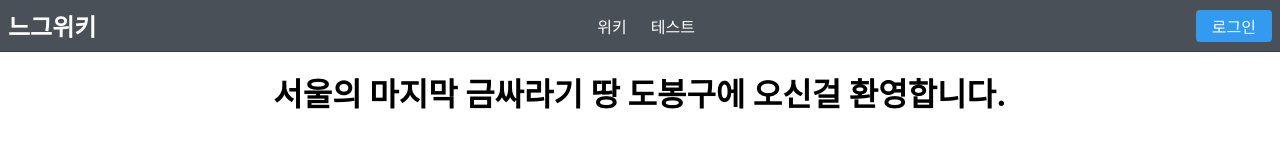
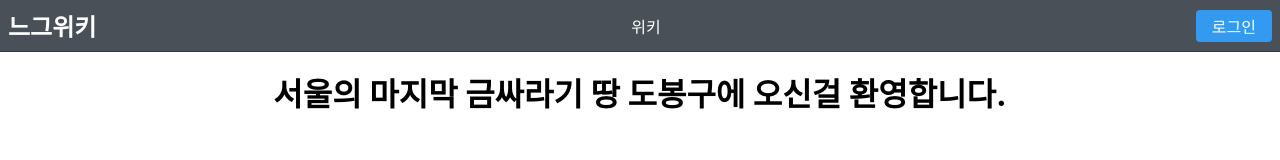
Before and after one commit to Chamy619/Friend_Wiki, a React (Create React App) app: page / in a window 1280 px wide. Shown: the top 160 px of the page. Built offline with nearby package versions, Linux system fonts and the light colour scheme.

Commit message:
:fire: 테스트용 메뉴 제거

```diff
--- a/src/containers/common/HeaderContainer.jsx
+++ b/src/containers/common/HeaderContainer.jsx
@@ -7,10 +7,7 @@ function HeaderContainer({ history }) {
   const dispatch = useDispatch();
   const { user } = useSelector(({ user }) => ({ user: user.user }));
 
-  const menu = [
-    { text: '위키', path: 'wiki' },
-    { text: '테스트', path: 'test' },
-  ];
+  const menu = [{ text: '위키', path: 'wiki' }];
 
   const goLogin = () => {
     history.push('/login');
```
